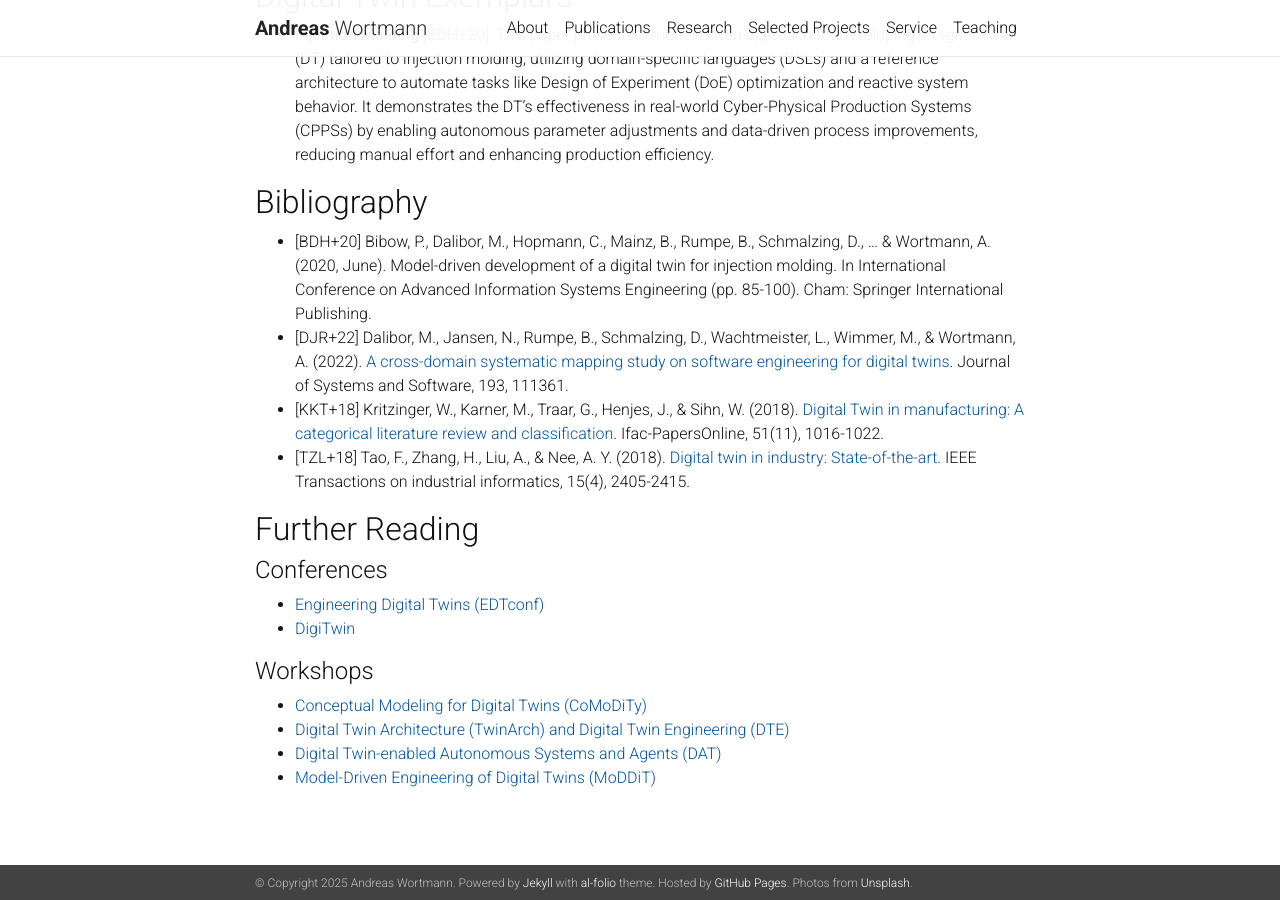
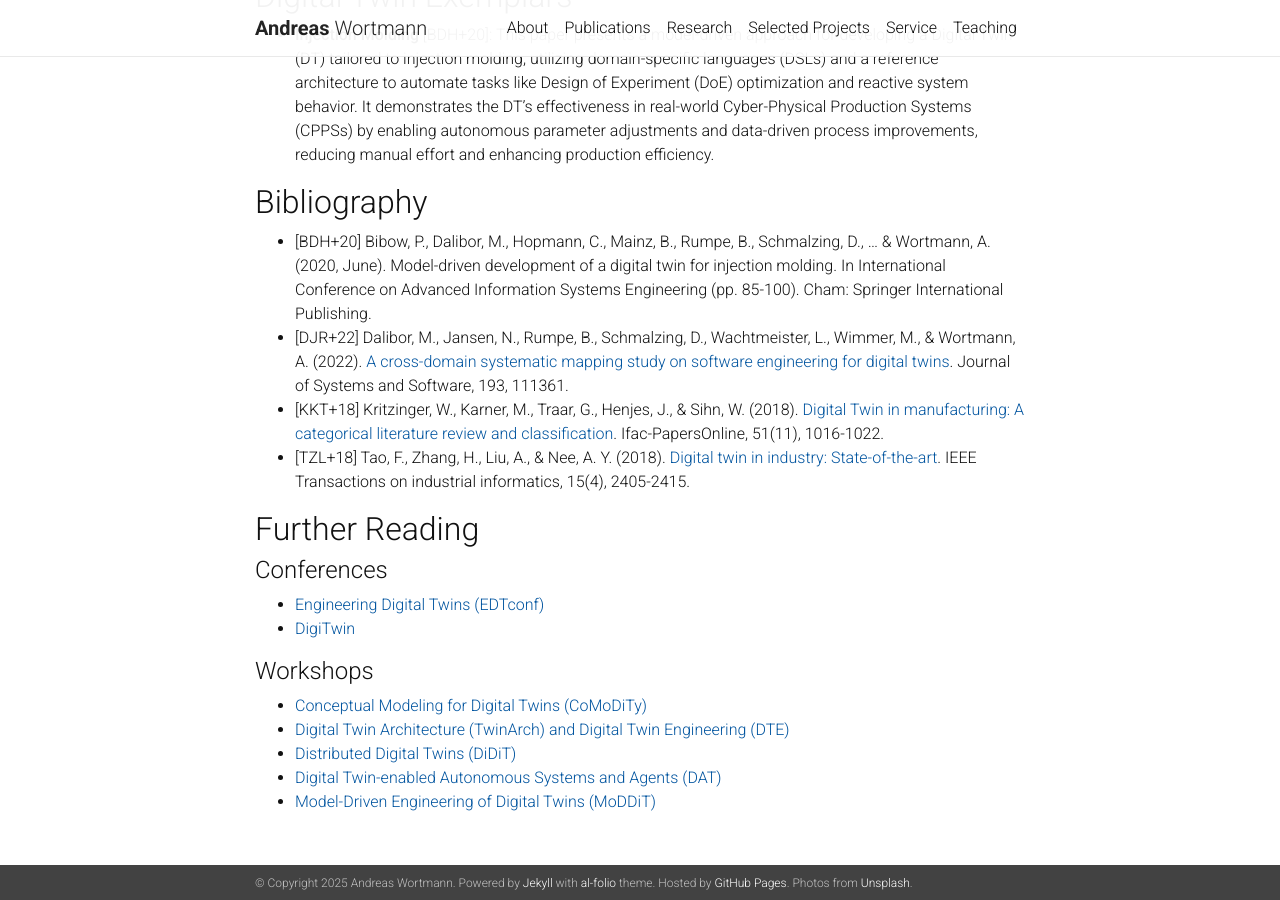
Before and after one commit to awortmann/awortmann.github.io, a Jekyll site: the page built from _pages/research/digital-twin-reading.md, in a window 1280 px wide and 900 px high, scrolled down 999 px. Built offline with Jekyll 4.4.1, drawn with Linux system fonts in a browser that asks for light colours; nearby versions of some CDN libraries; a style sheet for code colours, icons or effects is not loaded.

Commit message:
Minor update

```diff
--- a/_pages/research/digital-twin-reading.md
+++ b/_pages/research/digital-twin-reading.md
@@ -55,5 +55,6 @@ We analyzed 356 publications to uncover their conceptual properties, engineering
 
 - [Conceptual Modeling for Digital Twins (CoMoDiTy)](comodity.github.io)
 - [Digital Twin Architecture (TwinArch) and Digital Twin Engineering (DTE)](https://www.iese.fraunhofer.de/en/events/twinarch-dte.html)
+- [Distributed Digital Twins (DiDiT)](https://distributeddigitaltwins.github.io/2025/)
 - [Digital Twin-enabled Autonomous Systems and Agents (DAT)](https://dat-workshop.github.io/)
 - [Model-Driven Engineering of Digital Twins (MoDDiT)](https://gemoc.org/events/moddit2023.html)
```
